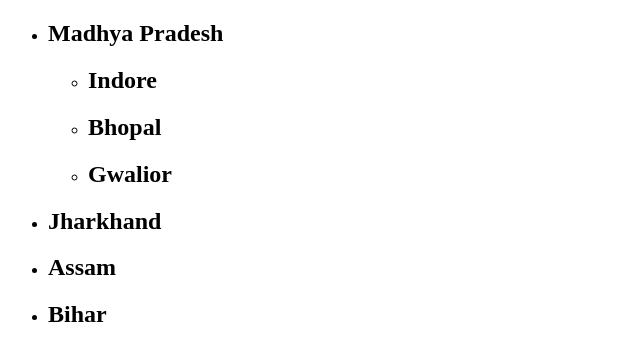
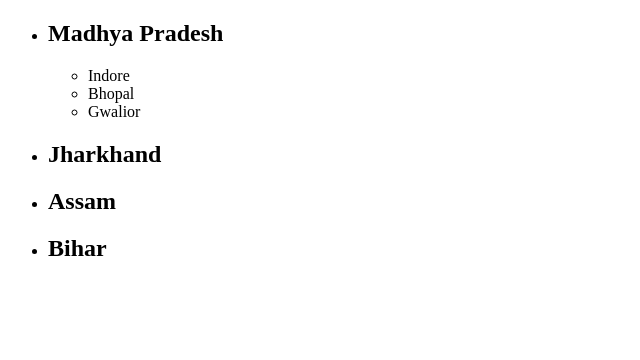
Before and after one commit to sukh-winder/Outputting-Conditional-Content-Adding-Conditional-Return-Statements-Adding-Dyn---75qwvsbihepn, a React app: page / in a window 1280 px wide. Both pictures are taken after a click on the item "Madhya Pradesh". Shown: the top 360 px of the page, without its empty margins (0-640 px from the left). Built offline with nearby package versions, Linux system fonts and the light colour scheme.

Commit message:
Update City.js

```diff
--- a/src/components/City.js
+++ b/src/components/City.js
@@ -13,7 +13,7 @@ const City = ({city,id}) => {
   return (
     <div>
       <li id={id} onClick={handleToggle}>
-        <h2>{city.name}</h2>
+        {city.name}
         {toggle && <ul>
             {city.towns.map((town,id)=> {
                 return <Town town={town} id={'city'+(id+1)} key={id}/>
```
